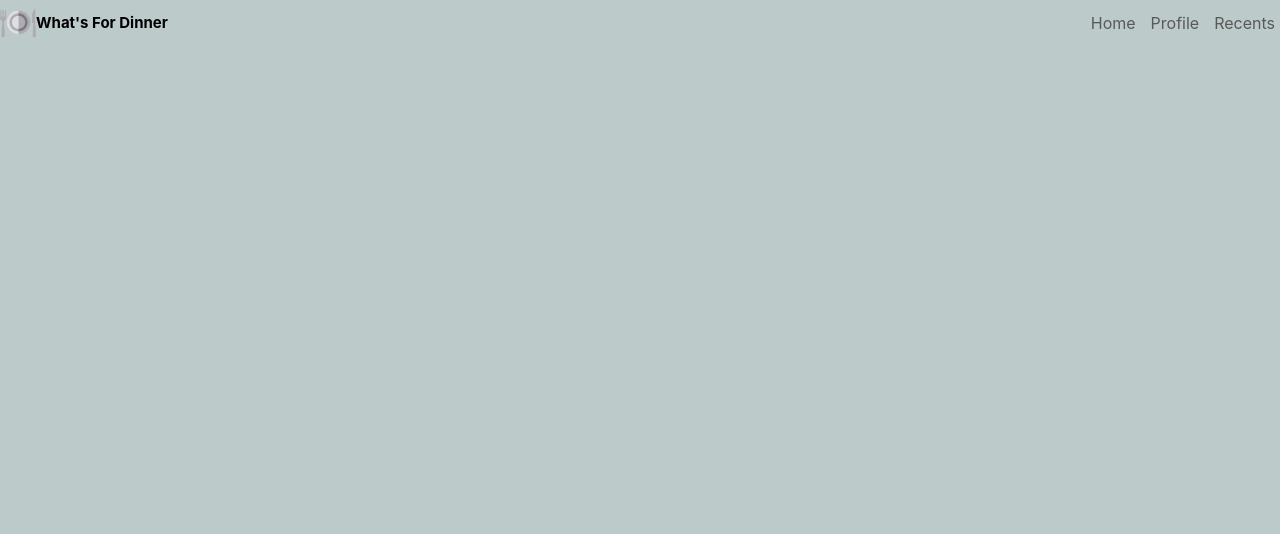
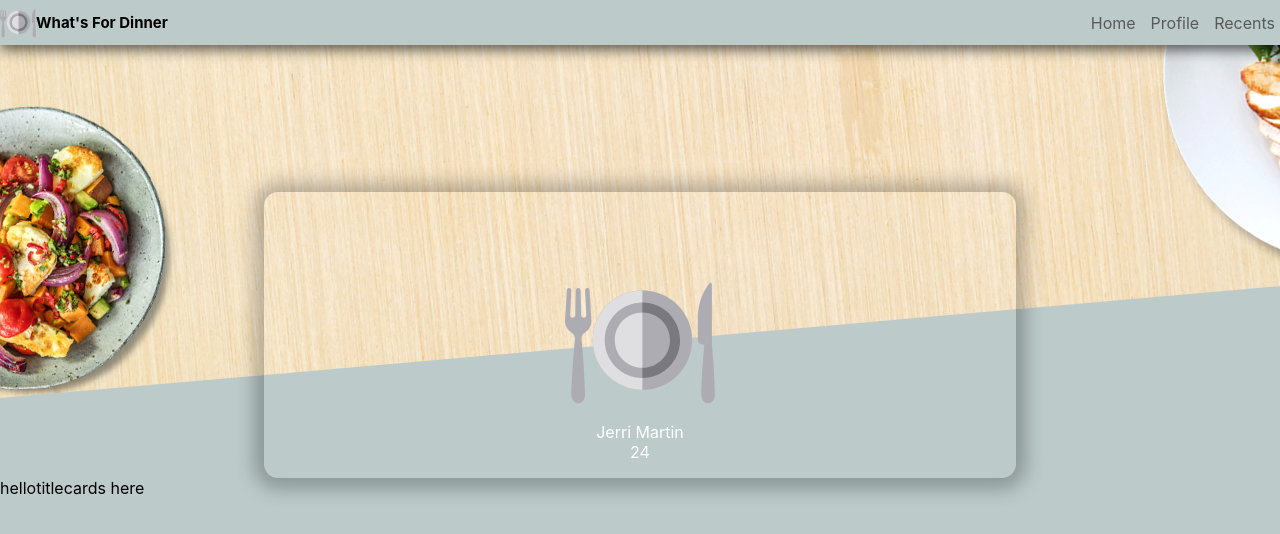
Before and after one commit to MattStudzinski/recipe-app2.0, a React (Create React App) app: page /profile in a window 1280 px wide. Shown: the top 534 px of the page. Built offline with nearby package versions, Linux system fonts and the light colour scheme.

Commit message:
more styles to profile page

```diff
--- a/src/StyleComponets/HeaderComponet.js
+++ b/src/StyleComponets/HeaderComponet.js
@@ -84,7 +84,11 @@ margin: 15px;
 export const NavContainer = styled.div`
 display:flex;
 height: 45px;
-
+position: fixed;
+z-index: 2;
+width: 100%;
+background-color: rgb(188, 202, 202);
+box-shadow: rgba(0, 0, 0, 0.6) 0 5px 12px;
 `
 
 export const AppNameNav = styled.div`
--- a/src/StyleComponets/ProfileComponet.js
+++ b/src/StyleComponets/ProfileComponet.js
@@ -1,18 +1,42 @@
 import styled from "styled-components"
 
 export const PageContainer = styled.div`
-
+height: 100vh;
+display: flex;
+flex-direction: column;
+align-items: center;
 `
 
-export const ProfileContainer = styled.div`
+export const BannerContainer = styled.div `
+ width: 100%;
+  height: 25rem;
+  z-index: 0;
+  overflow: hidden;
+`
 
+export const Bannerdeco = styled.img`
+width: 110%;
+  height: 100%;
+  object-fit: cover;
+  transform: rotateZ(-5deg) translateY(-4rem) translateX(-1rem);
 `
 
 export const TitleContainer = styled.div`
-
+text-align: center;
+    max-width: 45rem;
+    width: 90%;
+    margin-top: -13rem;
+    position: relative;
+    color: white;
+    border-radius: 14px;
+    padding: 1rem;
+    box-shadow: 0 1px 18px 10px rgba(0, 0, 0, 0.25);
 `
 
 export const Picture = styled.img`
+height: 150px;
+width: 150px;
+margin-top: 60px;
 
 `
 
@@ -25,12 +49,16 @@ export const MealsEaten = styled.div`
 `
 
 export const FavoritesContainer = styled.div`
+display: flex;
 
+width: 100%;
 `
 
 export const Title = styled.div`
 
 `
+export const ListContainer = styled.div`
+`
 
 export const Card = styled.div`
 
--- a/src/UI/ProfilePage.js
+++ b/src/UI/ProfilePage.js
@@ -1,22 +1,33 @@
 import React from 'react';
-import { PageContainer, ProfileContainer, TitleContainer, Picture,Name,MealsEaten,FavoritesContainer,Title,Card } from '../StyleComponets/ProfileComponet';
+import { PageContainer, BannerContainer, Bannerdeco, ListContainer, TitleContainer, Picture,Name,MealsEaten,FavoritesContainer,Title,Card } from '../StyleComponets/ProfileComponet';
 
 
 const ProfilePage = () => {
     return (
         <PageContainer>
-            <ProfileContainer>
+            <BannerContainer>
+                <Bannerdeco src='./banner.png' alt='decor image'></Bannerdeco>
+            </BannerContainer>
+
+
             <TitleContainer>
-                <Picture></Picture>
-                <Name></Name>
-                <MealsEaten></MealsEaten>
+                <Picture src='./fork.svg' alt='hamburger'></Picture>
+                <Name>Jerri Martin</Name>
+                <MealsEaten>24</MealsEaten>
             </TitleContainer>
 
-            </ProfileContainer>
+
             <FavoritesContainer>
-                <Title></Title>
-                <Card></Card>
+                hello
+                <Title>title</Title>
+                <ListContainer>
+                <Card>cards
+                    here
+                </Card>
+                </ListContainer>
             </FavoritesContainer>
+
+
         </PageContainer>
     );
 };
```
Also changed, not shown: public/Banner.png (added).
